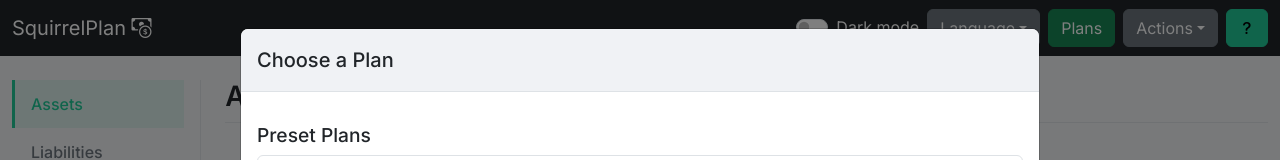
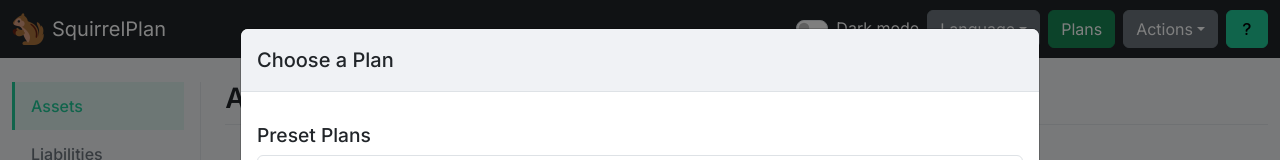
Before and after one commit to skapebolt/SquirrelPlan, a plain HTML site: page index.html in a window 1280 px wide. Shown: the top 160 px of the page. Drawn offline with Linux system fonts and the light colour scheme.

Commit message:
Favicon update

```diff
--- a/index.html
+++ b/index.html
@@ -8,6 +8,10 @@
     <link href="assets/bootstrap.min.css" rel="stylesheet">
     <link href="assets/bootstrap-icons.min.css" rel="stylesheet">
     <link href="style.css" rel="stylesheet">
+	<link rel="apple-touch-icon" sizes="180x180" href="favicon/apple-touch-icon.png">
+	<link rel="icon" type="image/png" sizes="32x32" href="favicon/favicon-32x32.png">
+	<link rel="icon" type="image/png" sizes="16x16" href="favicon/favicon-16x16.png">
+	<link rel="manifest" href="favicon/site.webmanifest">
 </head>
 <body>
     <div id="portrait-mode-overlay">
@@ -17,7 +21,7 @@
     <div id="app-content">
         <nav class="navbar navbar-expand-lg navbar-dark bg-dark">
             <div class="container-fluid">
-                <a class="navbar-brand" href="#" data-i18n-key="navbarBrand"><i class="bi bi-cash-coin"></i> SquirrelPlan</a>
+				<a class="navbar-brand" href="#" data-i18n-key="navbarBrand"><img src="favicon/favicon-32x32.png" alt="SquirrelPlan Logo"> SquirrelPlan</a>
                 <div class="d-flex align-items-center">
                     <div class="form-check form-switch ms-3 d-none d-md-block">
                         <input class="form-check-input" type="checkbox" id="dark-mode-toggle" aria-label="Toggle dark mode">
--- a/style.css
+++ b/style.css
@@ -272,3 +272,9 @@ th {
     z-index: 3;
 
 }
+
+.navbar-brand {
+    display: flex;
+    align-items: center;
+    gap: 0.5rem;
+}
--- a/translator.js
+++ b/translator.js
@@ -1192,7 +1192,11 @@ function translatePage() {
         const key = element.getAttribute('data-i18n-key');
         if (langTranslations[key]) {
             const icon = element.querySelector('i.bi');
+            const img = element.querySelector('img');
             element.innerHTML = langTranslations[key];
+            if (img) {
+                element.prepend(img);
+            }
             if (icon) {
                 element.appendChild(document.createTextNode(' '));
                 element.appendChild(icon);
```
Also changed, not shown: favicon/android-chrome-192x192.png (added), favicon/android-chrome-512x512.png (added), favicon/apple-touch-icon.png (added), favicon/favicon-16x16.png (added), favicon/favicon-32x32.png (added), favicon/favicon.ico (added), favicon/site.webmanifest (added), 1 other file.
